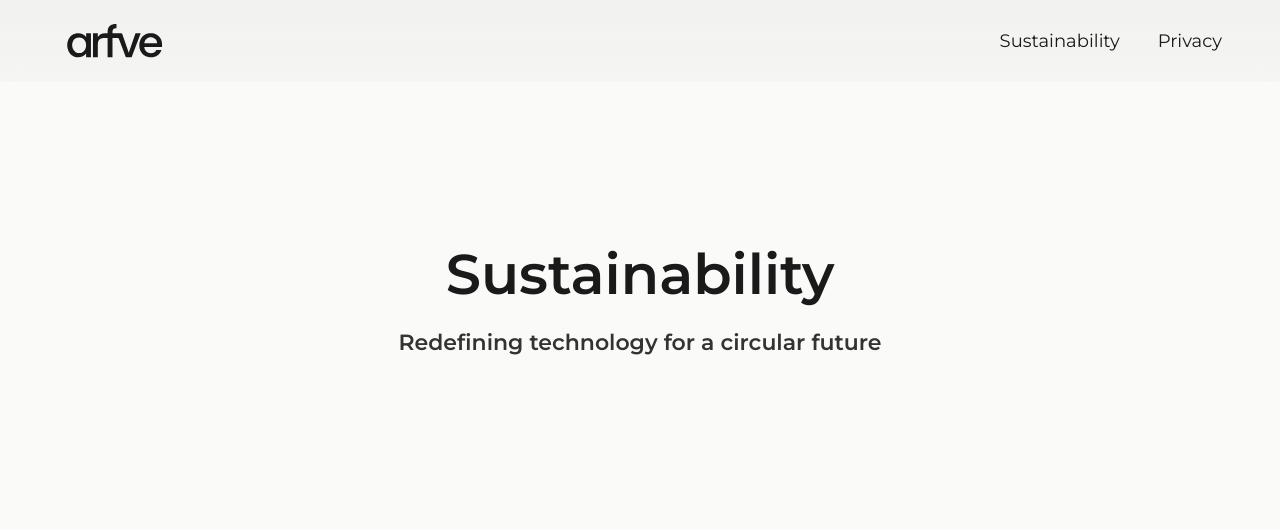
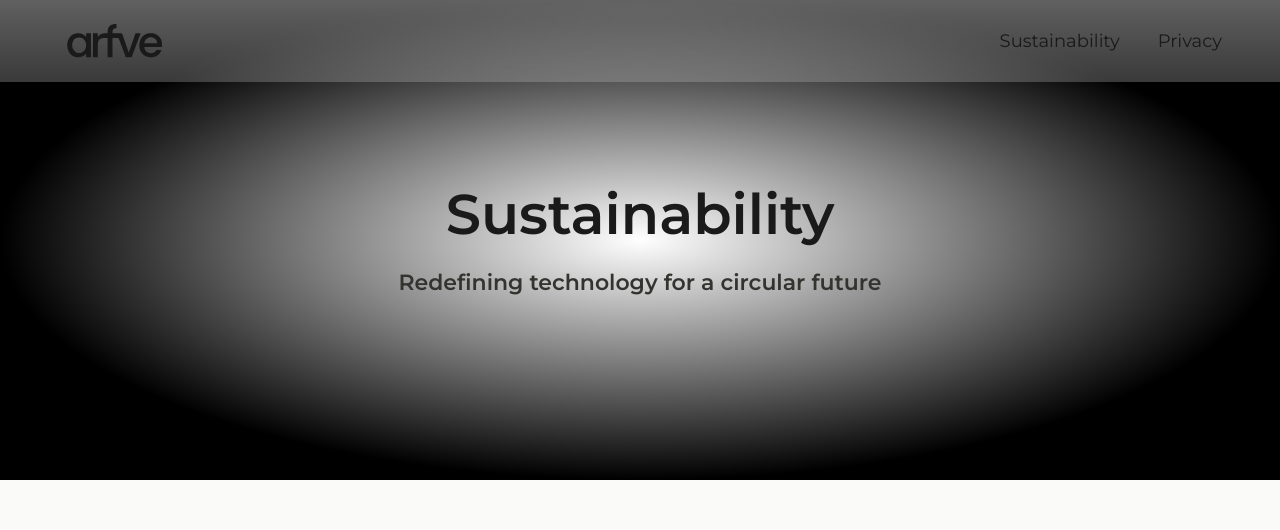
Before and after one commit to ArfveDevelopment/sustainability_test, a Next.js app: page /sustainability in a window 1280 px wide. Shown: the top 530 px of the page. Built offline with nearby package versions, Linux system fonts and the light colour scheme; no server answers.

Commit message:
Update page.tsx

```diff
--- a/src/app/sustainability/page.tsx
+++ b/src/app/sustainability/page.tsx
@@ -76,8 +76,13 @@ export default function SustainabilityPage() {
         )}
       </div>
 
-      {/* Plain Hero Section for Sustainability Page - Reduced height */}
-      <div className="relative w-full h-[75vh] bg-[#fafaf8]">
+      {/* Plain Hero Section for Sustainability Page - Further reduced height with radial gradient */}
+      <div
+        className="relative w-full h-[60vh] bg-[#fafaf8]"
+        style={{
+          background: 'radial-gradient(50% 50% at 50% 50%, #FFFFFF 0%, rgba(228, 228, 228, 0) 100%)'
+        }}
+      >
         {/* Centered content */}
         <div className="absolute inset-0 flex flex-col items-center justify-center">
           <div className="text-center px-4">
```
